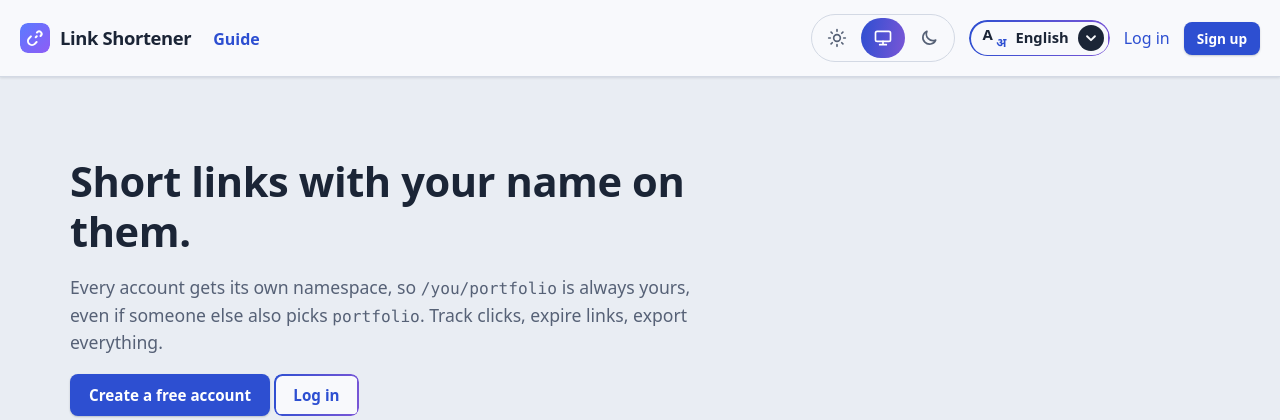
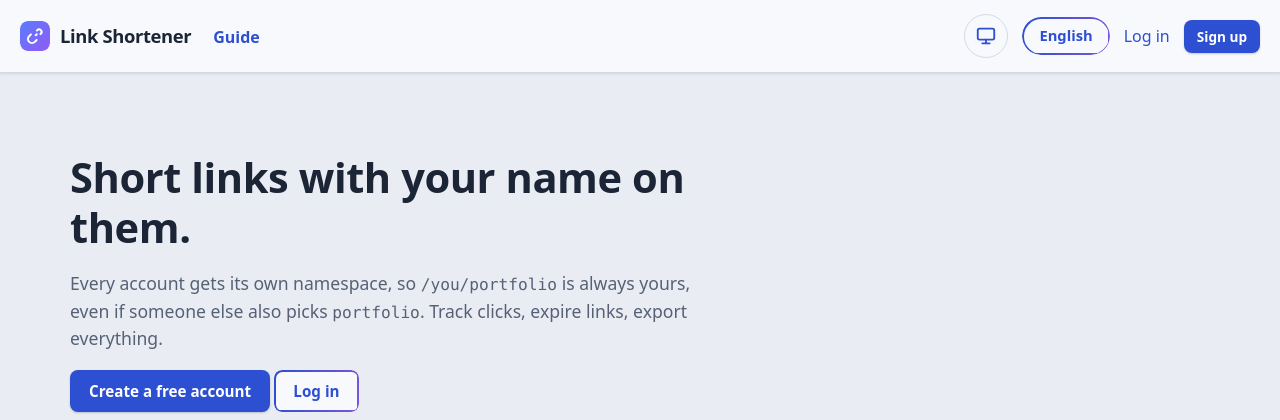
Before and after one commit to rTIRTH/Link-Shortener, a FastAPI app: page / in a window 1280 px wide. Shown: the top 420 px of the page. Run offline with FastAPI, Linux system fonts and the light colour scheme; some libraries are stand-ins or nearby versions.

Commit message:
Compact mode button and plain language pill

```diff
--- a/app/i18n.py
+++ b/app/i18n.py
@@ -10,8 +10,6 @@ from markupsafe import Markup
 from .locales import gu, hi
 
 LANGUAGES = {"en": "English", "hi": "हिन्दी", "gu": "ગુજરાતી"}  # each in its own script
-# Letters on the language button: (big = the language you are using, small = the other one).
-LANGUAGE_ICONS = {"en": ("A", "अ"), "hi": ("अ", "A"), "gu": ("અ", "A")}
 DEFAULT_LANGUAGE = "en"
 CATALOGS = {"hi": hi.MESSAGES, "gu": gu.MESSAGES}
 
--- a/app/locales/gu.py
+++ b/app/locales/gu.py
@@ -953,7 +953,7 @@ MESSAGES = {
         "ચમકતો વાદળી અને જાંબલી",
     "Unknown colour scheme.":
         "અજ્ઞાત રંગ યોજના.",
-    # ---- mode switch ----
-    "Colour mode":
-        "રંગ મોડ",
+    # ---- mode button ----
+    "Colour mode: {mode}. Tap to switch to {next}.":
+        "રંગ મોડ: {mode}. {next} પર જવા માટે ટૅપ કરો.",
 }
--- a/app/locales/hi.py
+++ b/app/locales/hi.py
@@ -953,7 +953,7 @@ MESSAGES = {
         "चमकदार नीला और बैंगनी",
     "Unknown colour scheme.":
         "अज्ञात रंग योजना।",
-    # ---- mode switch ----
-    "Colour mode":
-        "रंग मोड",
+    # ---- mode button ----
+    "Colour mode: {mode}. Tap to switch to {next}.":
+        "रंग मोड: {mode}। {next} पर जाने के लिए टैप करें।",
 }
--- a/app/static/mode.js
+++ b/app/static/mode.js
@@ -1,24 +1,29 @@
-// The light / system default / dark switch in the top bar: changes the page at once and saves the
-// choice in the background. Without this script the buttons are an ordinary form that reloads.
+// The small light / system default / dark button in the top bar. One tap goes to the next mode
+// (light, then system default, then dark, then light again): the page changes at once and the
+// choice is saved in the background. Without this script the button is an ordinary form.
 (function () {
-  var form = document.querySelector('[data-mode-switch]');
+  var form = document.querySelector('[data-mode-button]');
   if (!form) return;
-  var buttons = [].slice.call(form.querySelectorAll('button'));
+  var button = form.querySelector('button');
+  var status = form.querySelector('[data-mode-status]');
+  var names = JSON.parse(button.getAttribute('data-names') || '{}');
+  var template = button.getAttribute('data-aria') || '';
+  var ORDER = ['light', 'system', 'dark'];
 
   function paint(mode) {
-    buttons.forEach(function (b) {
-      var on = b.value === mode;
-      b.classList.toggle('on', on);
-      b.setAttribute('aria-checked', on ? 'true' : 'false');
-      b.tabIndex = on ? 0 : -1; // one tab stop for the group; the arrow keys move inside it
-    });
+    var next = ORDER[(ORDER.indexOf(mode) + 1) % ORDER.length];
+    var text = template.replace('{mode}', names[mode]).replace('{next}', names[next]);
+    button.setAttribute('aria-label', text);
+    button.title = text;
+    button.value = next; // what the next tap will choose
+    if (status) status.textContent = names[mode];
     document.querySelectorAll('input[type="radio"][name="theme"]').forEach(function (r) {
       r.checked = r.value === mode; // keep the radio buttons on the Account page in step
     });
   }
 
   function choose(mode) {
-    document.documentElement.dataset.theme = mode;
+    document.documentElement.dataset.theme = mode; // the icon follows from this, in the stylesheet
     paint(mode);
     fetch('/mode', {
       method: 'POST',
@@ -28,23 +33,8 @@
     }).catch(function () { /* offline: the page still changed, it just was not saved */ });
   }
 
-  buttons.forEach(function (b) {
-    b.addEventListener('click', function (e) { e.preventDefault(); choose(b.value); });
-  });
-
-  form.addEventListener('keydown', function (e) {
-    var at = buttons.indexOf(document.activeElement);
-    if (at === -1) return;
-    var to = null;
-    if (e.key === 'ArrowRight' || e.key === 'ArrowDown') to = (at + 1) % buttons.length;
-    else if (e.key === 'ArrowLeft' || e.key === 'ArrowUp') to = (at + buttons.length - 1) % buttons.length;
-    else if (e.key === 'Home') to = 0;
-    else if (e.key === 'End') to = buttons.length - 1;
-    if (to === null) return;
-    e.preventDefault();
-    buttons[to].focus();
-    choose(buttons[to].value);
-  });
-
+  button.addEventListener('click', function (e) { e.preventDefault(); choose(button.value); });
+  if (status) status.textContent = '';
   paint(document.documentElement.dataset.theme || 'system');
+  if (status) status.textContent = ''; // say nothing until the person taps
 })();
--- a/app/static/style.css
+++ b/app/static/style.css
@@ -404,22 +404,14 @@ td .btn.small { padding: 5px 11px; font-size: .82rem; white-space: nowrap; }
 .topbar-right { display: flex; align-items: center; gap: 14px; }
 .topbar-left .navlink { text-decoration: none; font-weight: 600; }
 
-.langmenu summary.lang-btn { position: relative; display: inline-flex; align-items: center; gap: 9px;
-  padding: 4px 5px 4px 12px; line-height: 1.2; border: 1px solid transparent; border-radius: 999px;
-  color: var(--ink); font-weight: 600; font-size: .92rem; white-space: nowrap; background: var(--card); }
+.langmenu summary.lang-btn { position: relative; display: inline-flex; align-items: center;
+  padding: 9px 16px; line-height: 1.2; border: 1px solid transparent; border-radius: 999px;
+  color: var(--accent); font-weight: 600; font-size: .92rem; white-space: nowrap; background: var(--card); }
 .langmenu summary.lang-btn:hover { filter: brightness(1.06); }
-.lang-icon { position: relative; flex: none; width: 24px; height: 22px; }
-.lang-icon .la { position: absolute; left: 0; top: 0; font-size: 15px; font-weight: 800; line-height: 1; }
-.lang-icon .lb { position: absolute; right: 0; bottom: 0; font-size: 12px; font-weight: 700; line-height: 1; color: var(--accent); }
-.lang-chev { flex: none; width: 26px; height: 26px; border-radius: 50%; display: grid; place-items: center;
-             background: var(--ink); color: var(--card); }
-.lang-chev svg { transition: transform .15s; }
-.langmenu[open] .lang-chev svg { transform: rotate(180deg); }
 .lang-panel { min-width: 180px; }
 .lang-option { display: flex; align-items: center; justify-content: space-between; gap: 12px; }
 .lang-option[aria-current="true"] { font-weight: 700; }
 .lang-option .tick { color: var(--accent); }
-@media (max-width: 520px) { .lang-name { display: none; } .langmenu summary.lang-btn { padding-left: 10px; } }
 
 /* ---- one thin gradient outline for every button ---- */
 .btn::before, .lang-btn::before, .dtp-nav::before, .dtp-period::before, .avatar-btn::before {
@@ -710,15 +702,15 @@ input[type="color"] { width: 56px; height: 38px; padding: 2px; border-radius: 8p
 /* the "back" buttons at the top of the inner pages */
 .backbar { display: flex; flex-wrap: wrap; gap: 10px; margin: 0 0 16px; }
 
-/* ---- the light / system default / dark switch in the top bar ---- */
-.modeswitch { display: inline-flex; gap: 2px; margin: 0; padding: 3px; background: var(--card);
-              border: 1px solid var(--line); border-radius: 99px; }
-.modeswitch button { display: grid; place-items: center; width: 44px; height: 40px; margin: 0; padding: 0;
-                     color: var(--muted); background: none; border: 0; border-radius: 99px; cursor: pointer; }
-.modeswitch button:hover { color: var(--ink); background: var(--hover); }
-.modeswitch button.on { color: var(--accent-ink); background: linear-gradient(100deg, var(--accent), var(--accent2));
-                        box-shadow: var(--glow); }
-.modeswitch button:focus-visible { outline: 2px solid var(--accent); outline-offset: 2px; }
-.modeswitch .ico { width: 20px; height: 20px; fill: none; stroke: currentColor; stroke-width: 2;
-                   stroke-linecap: round; stroke-linejoin: round; }
-@media (max-width: 480px) { .modeswitch button { width: 38px; height: 36px; } }
+/* ---- the small light / system default / dark button in the top bar ---- */
+.modebtn-form { display: inline-flex; margin: 0; }
+.modebtn { display: grid; place-items: center; width: 44px; height: 44px; margin: 0; padding: 0;
+           color: var(--accent); background: var(--card); border: 1px solid var(--line); border-radius: 50%; cursor: pointer; }
+.modebtn:hover, .modebtn:focus-visible { border-color: transparent; box-shadow: var(--glow);
+  background: linear-gradient(var(--card), var(--card)) padding-box, linear-gradient(100deg, var(--accent), var(--accent2)) border-box; }
+.modebtn:focus-visible { outline: 2px solid var(--accent); outline-offset: 2px; }
+.modebtn .ico { display: none; width: 22px; height: 22px; fill: none; stroke: currentColor; stroke-width: 2;
+                stroke-linecap: round; stroke-linejoin: round; }
+/* only the icon of the mode you are in is shown; it changes the moment the mode does */
+:root[data-theme="light"] .modebtn .i-light, :root[data-theme="system"] .modebtn .i-system,
+:root[data-theme="dark"] .modebtn .i-dark { display: block; }
--- a/app/templates/base.html
+++ b/app/templates/base.html
@@ -17,19 +17,20 @@
       <a class="navlink" href="/guide">{{ _("Guide") }}</a>
     </div>
     <nav class="topbar-right">
-      <form class="modeswitch" method="post" action="/mode" role="radiogroup" aria-label="{{ _('Colour mode') }}" data-mode-switch>
+      {% set mode_names = {'light': _('Light'), 'system': _('System default'), 'dark': _('Dark')} %}
+      {% set mode_next = {'light': 'system', 'system': 'dark', 'dark': 'light'}[theme] %}
+      {% set mode_label = _('Colour mode: {mode}. Tap to switch to {next}.', mode=mode_names[theme], next=mode_names[mode_next]) %}
+      <form class="modebtn-form" method="post" action="/mode" data-mode-button>
         <input type="hidden" name="next" value="{{ request.url.path }}">
-        {% for value, label, glyph in [('light', _('Light'), 'sun'), ('system', _('System default'), 'monitor'), ('dark', _('Dark'), 'moon')] %}
-          <button type="submit" name="theme" value="{{ value }}" role="radio" aria-checked="{{ 'true' if value == theme else 'false' }}" aria-label="{{ label }}" title="{{ label }}"{% if value == theme %} class="on"{% endif %}>{{ icon(glyph) }}</button>
-        {% endfor %}
+        <button type="submit" class="modebtn" name="theme" value="{{ mode_next }}" aria-label="{{ mode_label }}" title="{{ mode_label }}"
+                data-aria="{{ _('Colour mode: {mode}. Tap to switch to {next}.', mode='{mode}', next='{next}') }}" data-names='{{ mode_names|tojson }}'>
+          {{ icon('sun', 'i-light') }}{{ icon('monitor', 'i-system') }}{{ icon('moon', 'i-dark') }}
+        </button>
+        <span class="sr-only" role="status" aria-live="polite" data-mode-status></span>
       </form>
       <details class="menu langmenu" id="langmenu">
         <summary class="lang-btn" aria-label="{{ _('Change language') }}">
-          <span class="lang-icon" aria-hidden="true"><span class="la">{{ lang_icon[0] }}</span><span class="lb">{{ lang_icon[1] }}</span></span>
           <span class="lang-name">{{ current_language }}</span>
-          <span class="lang-chev" aria-hidden="true">
-            <svg viewBox="0 0 16 16" width="14" height="14" fill="none" stroke="currentColor" stroke-width="2.2" stroke-linecap="round" stroke-linejoin="round"><path d="M3.5 6 8 10.5 12.5 6"/></svg>
-          </span>
         </summary>
         <div class="menu-panel lang-panel">
           <form method="post" action="/language">
--- a/app/templating.py
+++ b/app/templating.py
@@ -9,7 +9,6 @@ from jinja2 import pass_context
 from .config import settings
 from .features import can
 from .i18n import (
-    LANGUAGE_ICONS,
     LANGUAGES,
     format_date,
     get_lang,
@@ -106,7 +105,6 @@ def render(request: Request, name: str, user=None, status_code: int = 200, **con
     context["lang"] = lang
     context["languages"] = LANGUAGES
     context["current_language"] = LANGUAGES[lang]
-    context["lang_icon"] = LANGUAGE_ICONS[lang]
     context["_"] = lambda text, **params: translate(lang, text, **params)
     context["_n"] = lambda one, many, n: translate_plural(lang, one, many, n)
     context["_h"] = lambda text, **params: translate_html(lang, text, **params)
```
Also changed, not shown: tests/test_i18n.py (+0 -23 lines), tests/test_link_page.py (+2 -1 lines), tests/test_modeswitch.py (+128 -68 lines).
